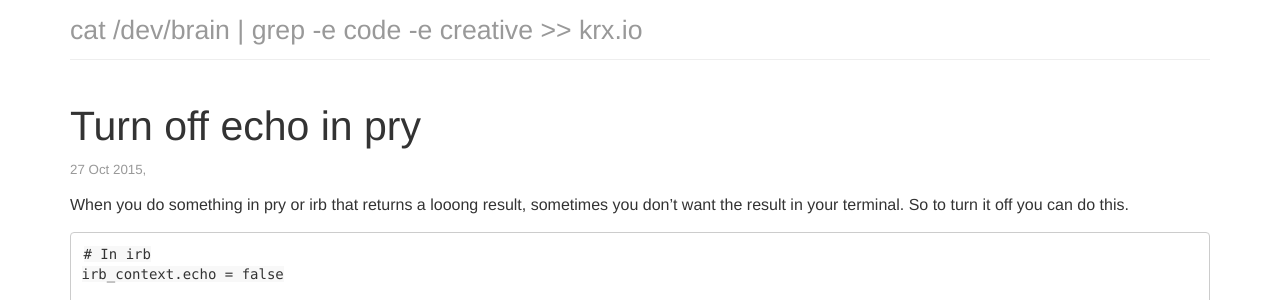
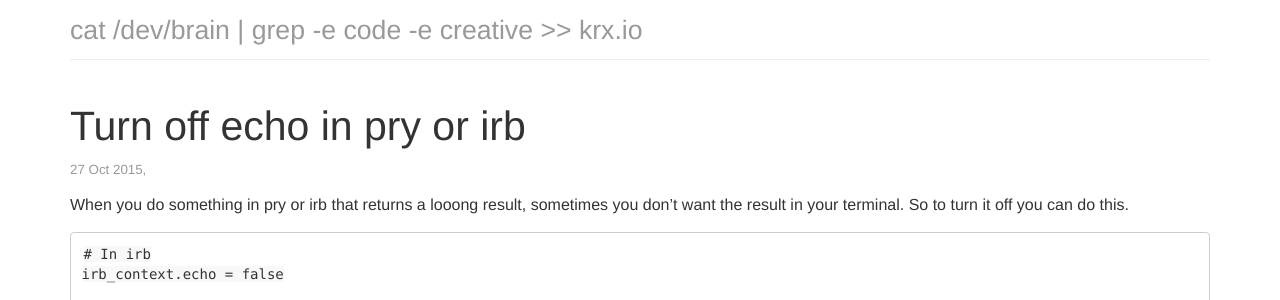
Before and after one commit to iamkristian/iamkristian.github.io, a Jekyll site: the page built from _posts/2015-10-27-turn-off-echo-in-pry-or-irb.md, in a window 1280 px wide. Shown: the part 128-428 px from the top of the page. Built offline with Jekyll 4.4.1, drawn with Linux system fonts in a browser that asks for light colours; nearby versions of some CDN libraries; Markdown is read by kramdown in place of the engine named in the settings; comment, search, counter and statistics services are not loaded.

Commit message:
title rename and new motivational video

```diff
--- a/_posts/2015-10-27-turn-off-echo-in-pry.md
+++ b/_posts/2015-10-27-turn-off-echo-in-pry-or-irb.md
@@ -1,6 +1,6 @@
 ---
 layout: post
-title:  "Turn off echo in pry"
+title:  "Turn off echo in pry or irb"
 date:   2015-10-27 13:30
 categories: ruby pry irb
 ---
```
Also changed, not shown: training/index.md (+3 -0 lines).
